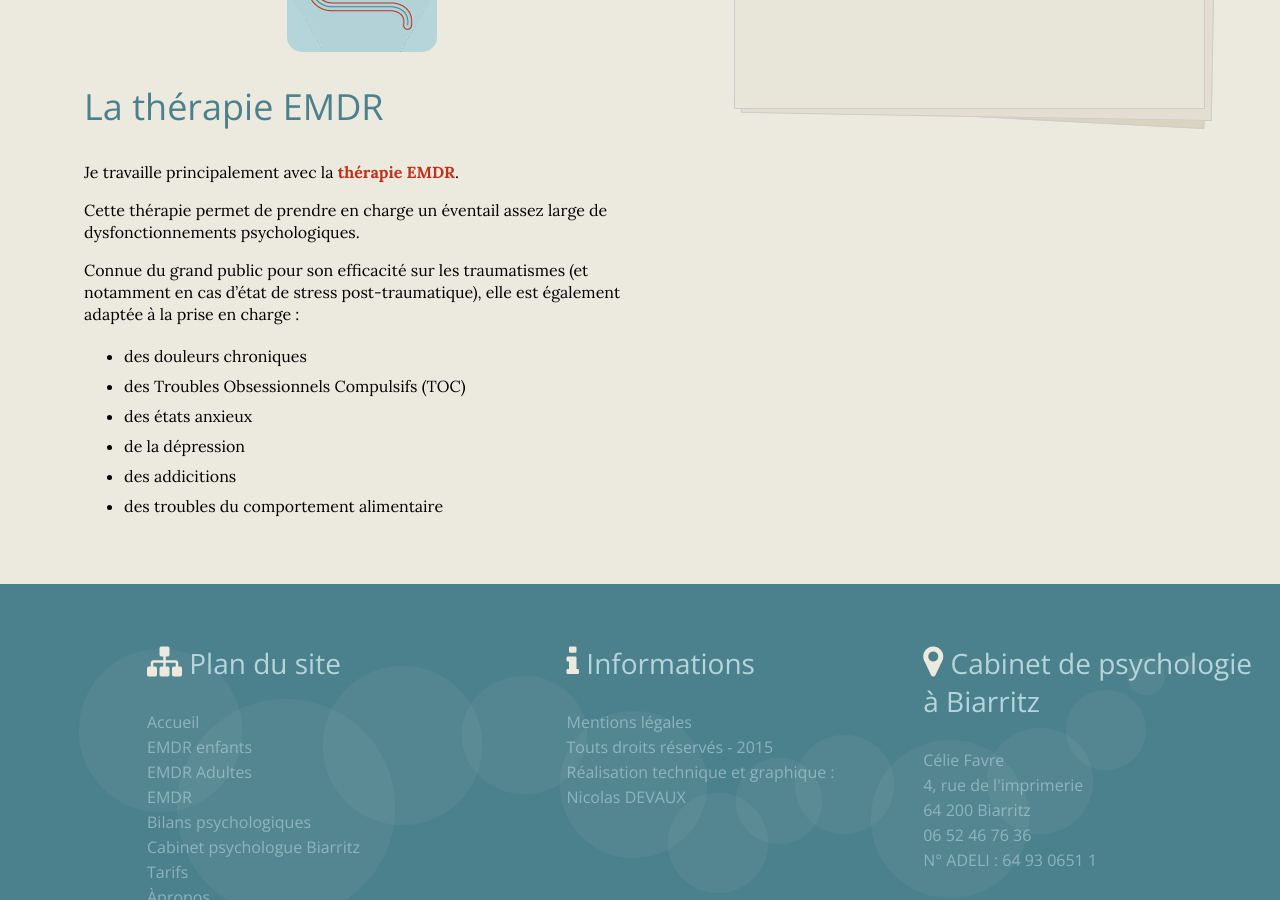
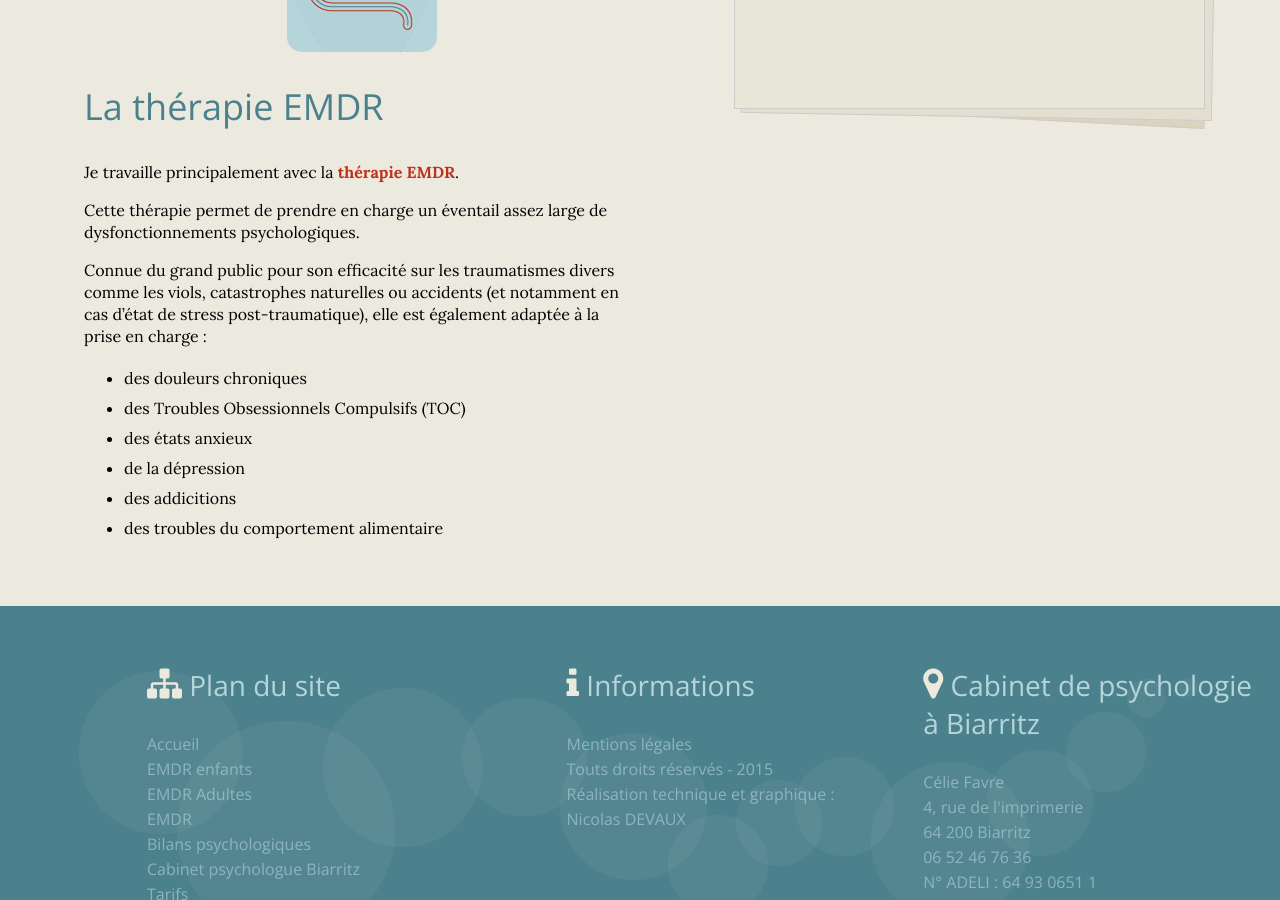
Before and after one commit to celiefavre/celiefavre.github.io, a Jekyll site: the page built from emdr-adultes/index.html, in a window 1280 px wide and 900 px high, scrolled down 675 px. Built offline with Jekyll 4.4.1, drawn with Linux system fonts in a browser that asks for light colours; nearby versions of some CDN libraries.

Commit message:
ajout texte l 18
divers comme les viols, catastrophes naturelles ou accidents

```diff
--- a/emdr-adultes/index.html
+++ b/emdr-adultes/index.html
@@ -15,7 +15,7 @@ description: Psychologue pour adultes. Psychothérapies, accompagnement psycholo
 			<h2>La thérapie EMDR</h2>
 			<p>Je travaille principalement avec la <strong><a href="{{ prepend: site.url }}/emdr/">thérapie EMDR</a></strong>.</p>
 			<p>Cette thérapie permet de prendre en charge un éventail assez large de dysfonctionnements psychologiques.</p>
-			<p>Connue du grand public pour son efficacité sur les traumatismes (et notamment en cas d’état de stress post-traumatique), elle est également adaptée à la prise en charge :</p>
+			<p>Connue du grand public pour son efficacité sur les traumatismes divers comme les viols, catastrophes naturelles ou accidents (et notamment en cas d’état de stress post-traumatique), elle est également adaptée à la prise en charge :</p>
 			<ul class="liste">
 				<li>des douleurs chroniques</li>
 				<li>des Troubles Obsessionnels Compulsifs (TOC)</li>
```
